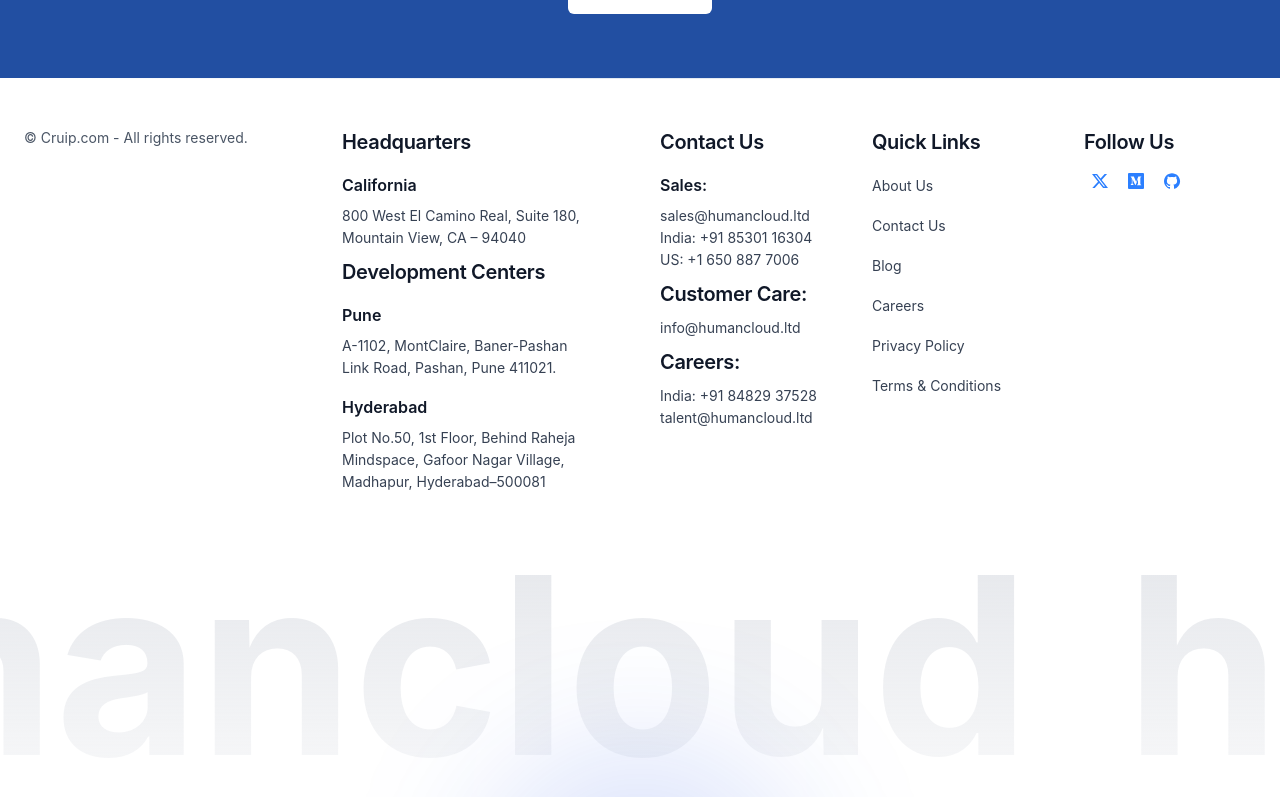
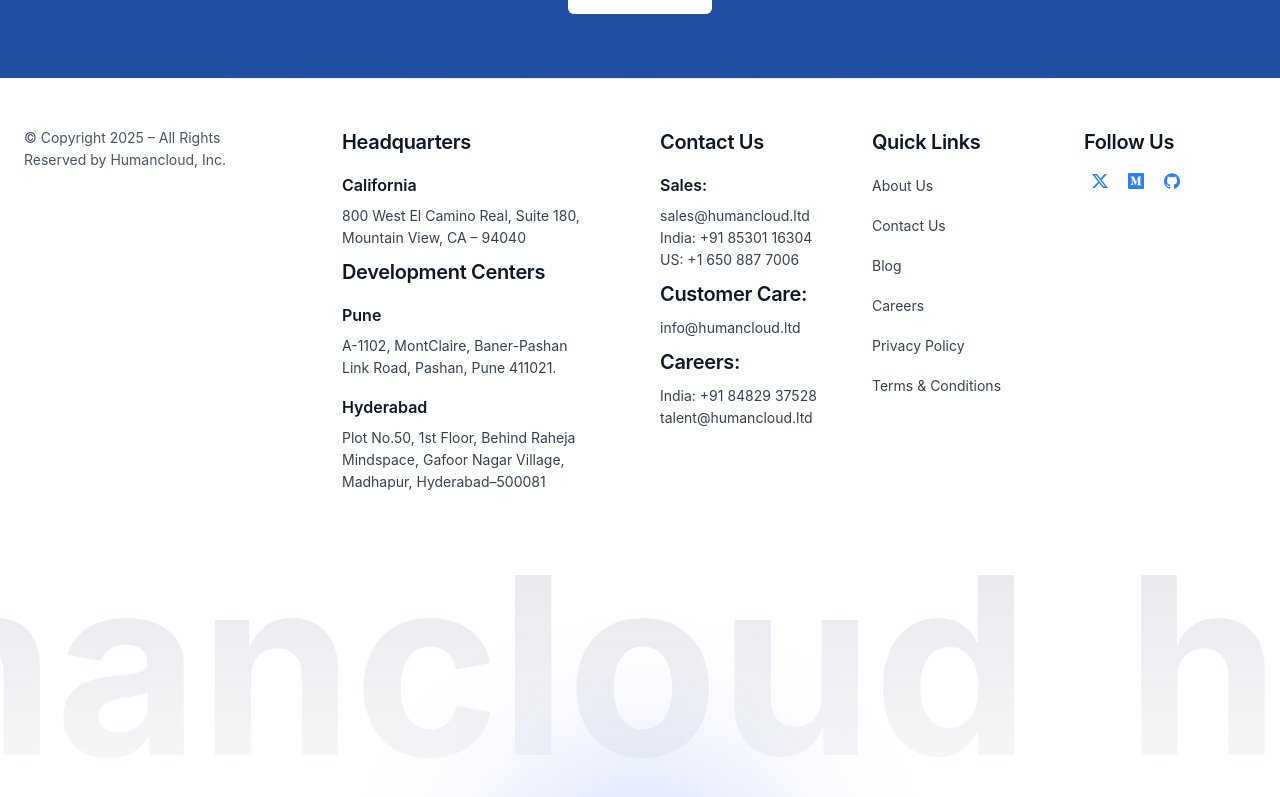
Before and after one commit to pavanbarlahc/hc-website, a Next.js app: page /About in a window 1280 px wide. Shown: the part 3627-4424 px from the top of the page. Built offline with nearby package versions, Linux system fonts and the light colour scheme.

Commit message:
footer section improved

```diff
--- a/src/components/Footer.tsx
+++ b/src/components/Footer.tsx
@@ -111,7 +111,8 @@
               <div className=" sm:col-span-12 lg:col-span-3">
                 <div>{/* <Logo /> */}</div>
                 <div className="text-sm text-gray-600">
-                  &copy; Cruip.com - All rights reserved.
+                  <p>&copy; Copyright 2025 – All Rights</p>
+                  <p>Reserved by Humancloud, Inc.</p>
                 </div>
               </div>
 
```
